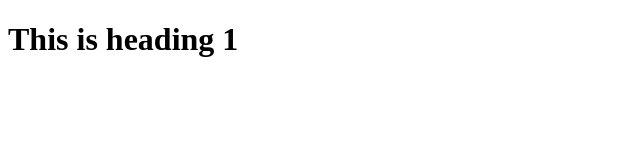
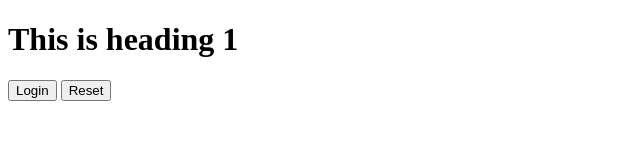
Before and after one commit to Abdulmughniy/Web-Class, a plain HTML site: page index.html in a window 1280 px wide. Shown: the whole page, without its empty margins (0-640 px from the left). Drawn offline with Linux system fonts and the light colour scheme.

Commit message:
This is button

```diff
--- a/index.html
+++ b/index.html
@@ -7,5 +7,7 @@
 </head>
 <body>
     <h1>This is heading 1</h1>
+    <button>Login</button>
+    <button>Reset</button>
 </body>
 </html>
```
